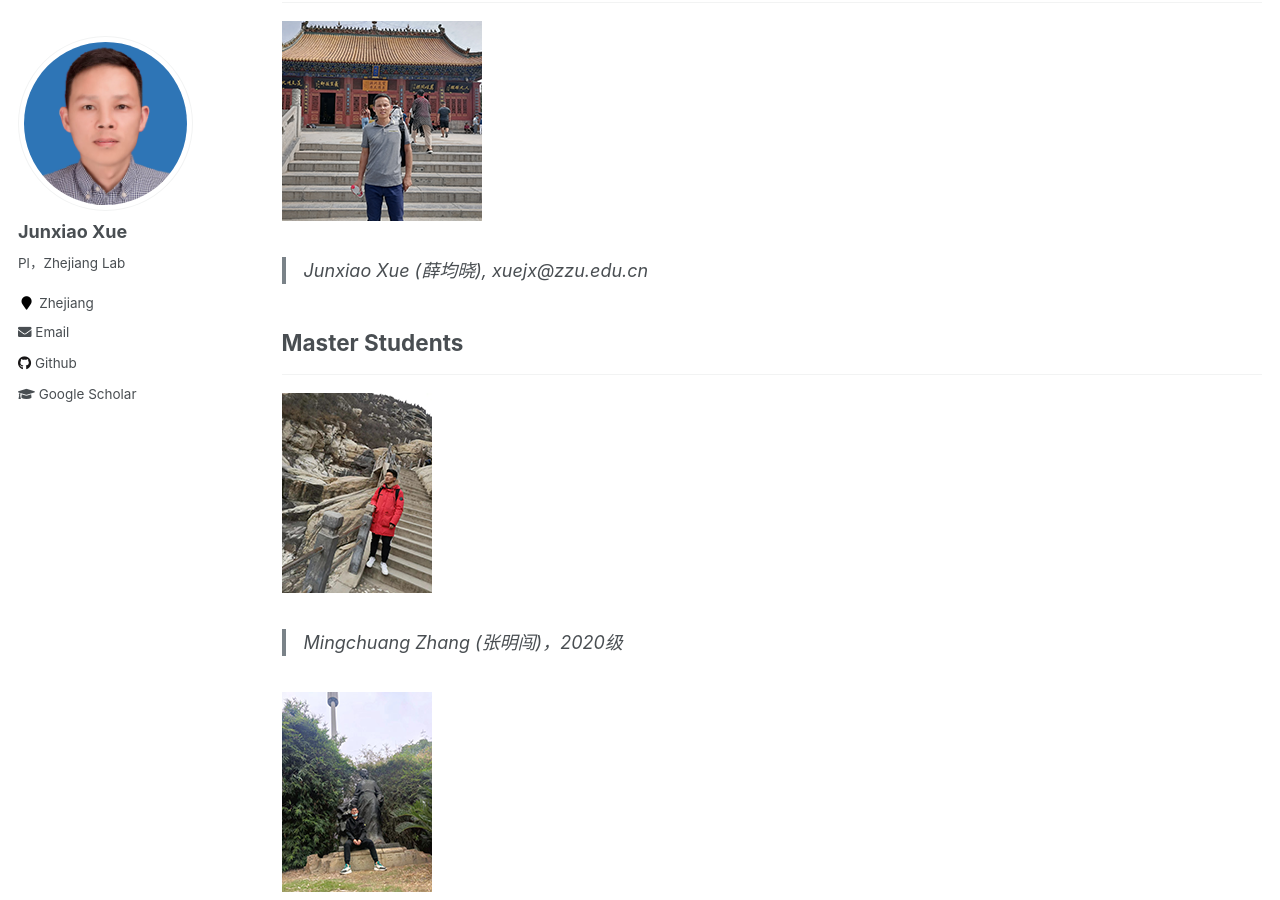
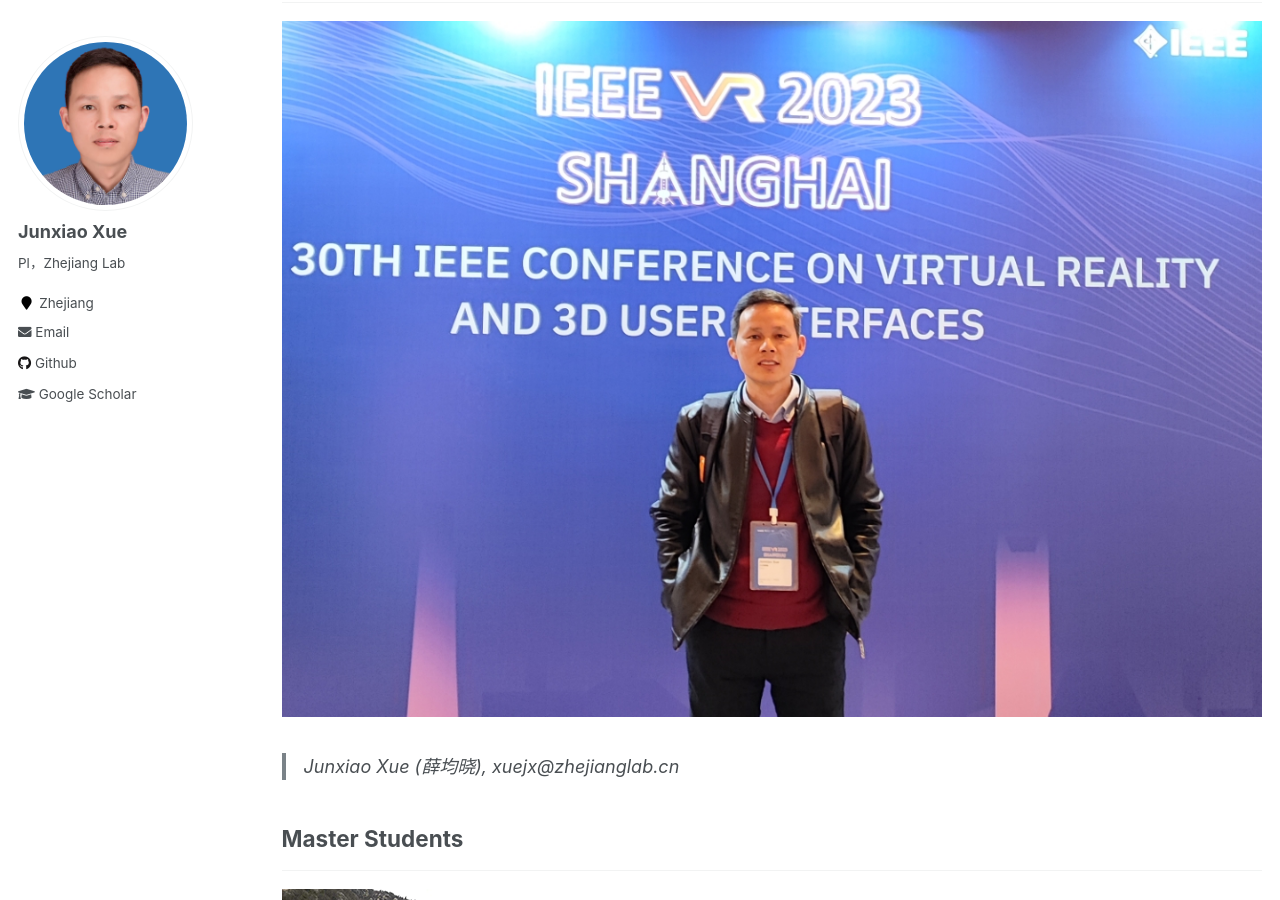
Before and after one commit to xuejx7/xuejx7.github.io, a Jekyll site: the page built from _pages/Team.md, in a window 1280 px wide and 900 px high, scrolled down 234 px. Built offline with Jekyll 4.4.1, drawn with Linux system fonts in a browser that asks for light colours.

Commit message:
Update Team.md

```diff
--- a/_pages/Team.md
+++ b/_pages/Team.md
@@ -10,9 +10,9 @@ redirect_from:
 ## Faculty
 ---
 
-![avatar](../images/profile1.png)
+![avatar](../images/WechatIMG5.jpg)
 
-> Junxiao Xue (薛均晓), xuejx@zzu.edu.cn
+> Junxiao Xue (薛均晓), xuejx@zhejianglab.cn
 
 ## Master Students
 ---
```
